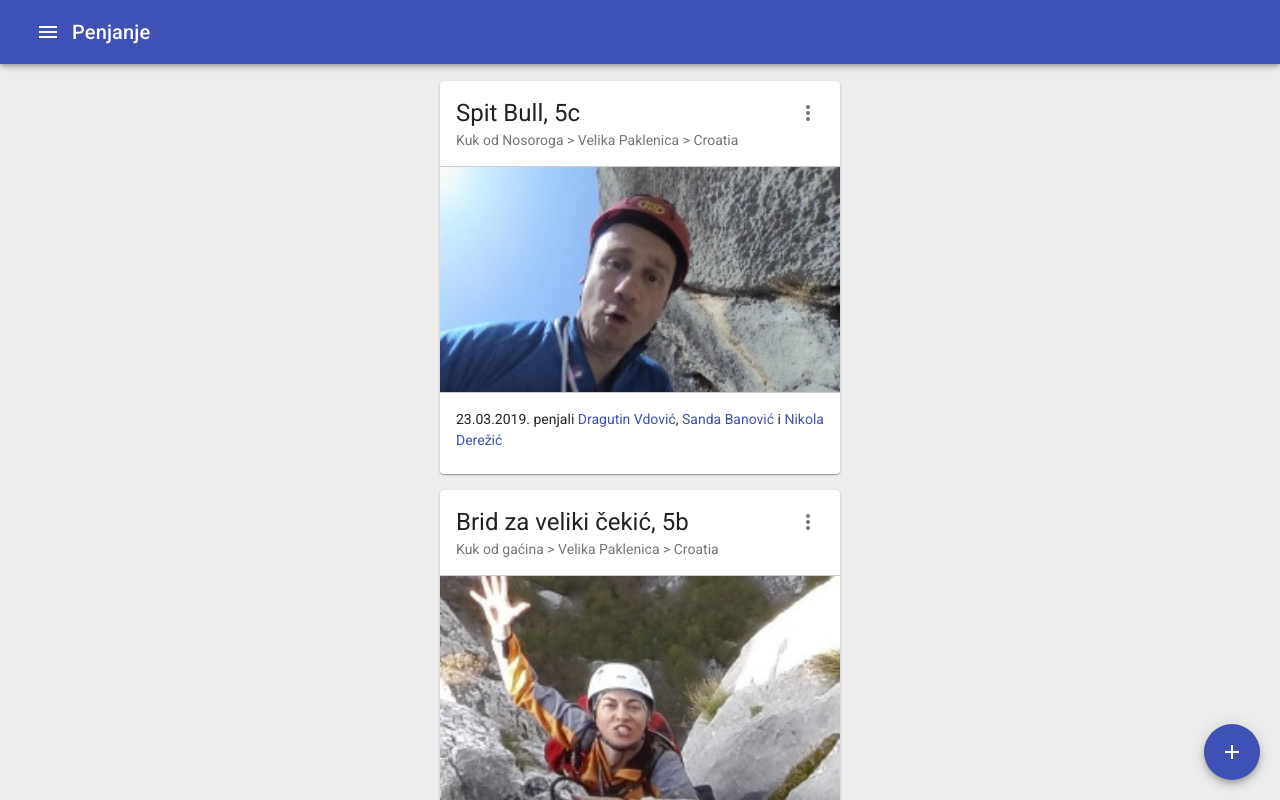
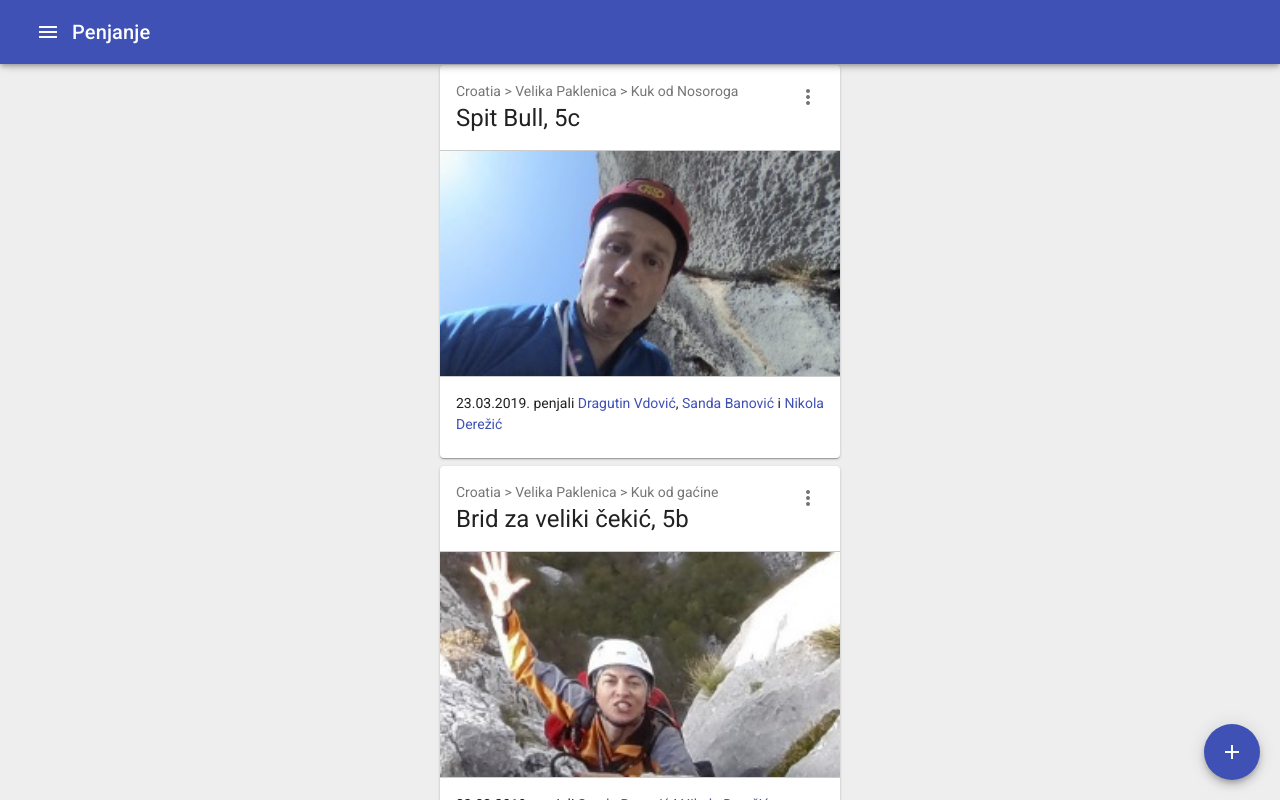
Before and after one commit to knee-cola/portal-penjanje, a React (Create React App) app: page /moji-usponi in a window 1280 px wide. Shown: the top 800 px of the page. Built offline with nearby package versions, Linux system fonts and the light colour scheme.

Commit message:
u CardHeader dodani breadcrumbs-i

```diff
--- a/src/cards/UsponCard.js
+++ b/src/cards/UsponCard.js
@@ -6,11 +6,12 @@ import CardMedia from '@material-ui/core/CardMedia';
 import Typography from '@material-ui/core/Typography';
 import { Link, CardHeader, IconButton, Icon, Menu, MenuItem } from '@material-ui/core';
 import { Link as RouterLink } from 'react-router-dom';
+import CustomCardHeader from '../components/CustomCardHeader';
 
 const styles = {
   card: {
     maxWidth: 400,
-    margin: '1em'
+    marginBottom: '.5em'
   },
   media: {
     height: 0,
@@ -59,14 +60,14 @@ function UsponCard(props) {
   return (
     <Fragment>
       <Card className={classes.card}>
-        <CardHeader
+        <CustomCardHeader
           action={
             <IconButton onClick={handleClick}>
               <Icon>more_vert</Icon>
             </IconButton>
           }
           title={`${imeSmjera}, ${ocjenaSmjera}`}
-          subheader={lokacijaSmjera}
+          breadcrumbs={lokacijaSmjera}
         />
         <CardMedia
           onClick={gotoDetails}
--- /dev/null
+++ b/src/components/CustomCardHeader.js
@@ -0,0 +1,178 @@
+import React from 'react';
+import PropTypes from 'prop-types';
+import classNames from 'classnames';
+import { componentPropType } from '@material-ui/utils';
+import { Typography, withStyles } from '@material-ui/core';
+
+export const styles = {
+  /* Styles applied to the root element. */
+  root: {
+    display: 'flex',
+    alignItems: 'center',
+    padding: 16,
+  },
+  /* Styles applied to the avatar element. */
+  avatar: {
+    flex: '0 0 auto',
+    marginRight: 16,
+  },
+  /* Styles applied to the action element. */
+  action: {
+    flex: '0 0 auto',
+    alignSelf: 'flex-start',
+    marginTop: -8,
+    marginRight: -8,
+  },
+  /* Styles applied to the content wrapper element. */
+  content: {
+    flex: '1 1 auto',
+  },
+  /* Styles applied to the title Typography element. */
+  title: {},
+  /* Styles applied to the subheader Typography element. */
+  subheader: {},
+};
+
+function CardHeader(props) {
+  const {
+    action,
+    avatar,
+    classes,
+    className: classNameProp,
+    component: Component,
+    disableTypography,
+    breadcrumbs: breadcrumbsProp,
+    breadcrumbsTypographyProps,
+    subheader: subheaderProp,
+    subheaderTypographyProps,
+    title: titleProp,
+    titleTypographyProps,
+    ...other
+  } = props;
+
+  let title = titleProp;
+  if (title != null && title.type !== Typography && !disableTypography) {
+    title = (
+      <Typography
+        variant={avatar ? 'body2' : 'headline'}
+        internalDeprecatedVariant
+        className={classes.title}
+        component="span"
+        {...titleTypographyProps}
+      >
+        {title}
+      </Typography>
+    );
+  }
+
+  let breadcrumbs = breadcrumbsProp;
+  if (breadcrumbs != null && breadcrumbs.type !== Typography && !disableTypography) {
+    breadcrumbs = (
+      <Typography
+        variant={avatar ? 'body2' : 'body1'}
+        className={classes.subheader}
+        color="textSecondary"
+        component="span"
+        {...breadcrumbsTypographyProps}
+      >
+        {breadcrumbs}
+      </Typography>
+    );
+  }
+
+  let subheader = subheaderProp;
+  if (subheader != null && subheader.type !== Typography && !disableTypography) {
+    subheader = (
+      <Typography
+        variant={avatar ? 'body2' : 'body1'}
+        className={classes.subheader}
+        color="textSecondary"
+        component="span"
+        {...subheaderTypographyProps}
+      >
+        {subheader}
+      </Typography>
+    );
+  }
+
+  return (
+    <Component className={classNames(classes.root, classNameProp)} {...other}>
+      {avatar && <div className={classes.avatar}>{avatar}</div>}
+      <div className={classes.content}>
+        {breadcrumbs}
+        {title}
+        {subheader}
+      </div>
+      {action && <div className={classes.action}>{action}</div>}
+    </Component>
+  );
+}
+
+CardHeader.propTypes = {
+  /**
+   * The action to display in the card header.
+   */
+  action: PropTypes.node,
+  /**
+   * The Avatar for the Card Header.
+   */
+  avatar: PropTypes.node,
+  /**
+   * Override or extend the styles applied to the component.
+   * See [CSS API](#css-api) below for more details.
+   */
+  classes: PropTypes.object.isRequired,
+  /**
+   * @ignore
+   */
+  className: PropTypes.string,
+  /**
+   * The component used for the root node.
+   * Either a string to use a DOM element or a component.
+   */
+  component: componentPropType,
+  /**
+   * If `true`, the children won't be wrapped by a Typography component.
+   * This can be useful to render an alternative Typography variant by wrapping
+   * the `title` text, and optional `subheader` text
+   * with the Typography component.
+   */
+  disableTypography: PropTypes.bool,
+  /**
+   * The content of the component.
+   */
+  breadcrumbs: PropTypes.node,
+  /**
+   * These props will be forwarded to the breadcrumbs
+   * (as long as disableTypography is not `true`).
+   */
+  breadcrumbsTypographyProps: PropTypes.object,
+  /**
+   * The content of the Card Title.
+   */
+  /**
+   * The content of the component.
+   */
+  subheader: PropTypes.node,
+  /**
+   * These props will be forwarded to the subheader
+   * (as long as disableTypography is not `true`).
+   */
+  subheaderTypographyProps: PropTypes.object,
+  /**
+   * The content of the Card Title.
+   */
+  title: PropTypes.node,
+  /**
+   * These props will be forwarded to the title
+   * (as long as disableTypography is not `true`).
+   */
+  titleTypographyProps: PropTypes.object,
+};
+
+CardHeader.defaultProps = {
+  component: 'div',
+  disableTypography: false,
+};
+
+export default withStyles(styles, { name: 'MuiCardHeader' })(CardHeader);
--- a/src/data-store/DataStore.js
+++ b/src/data-store/DataStore.js
@@ -38,7 +38,7 @@ export const smjerovi = [
     {
         id:'velebitas',
         imeSmjera:'Velebitaš',
-        lokacijaSmjera:'Sjeverna stijena > Anića kuk > Velika Paklenica > Croatia',
+        lokacijaSmjera:'Croatia > Velika Paklenica > Anića kuk > Sjeverna stijena',
         ocjenaSmjera:'6a+',
         thumb: SkicaVelebitas,
     },
@@ -46,21 +46,21 @@ export const smjerovi = [
         id:'spit-bull',
         imeSmjera:'Spit Bull',
         ocjenaSmjera:'5c',
-        lokacijaSmjera:'Kuk od Nosoroga > Velika Paklenica > Croatia',
+        lokacijaSmjera:'Croatia > Velika Paklenica > Kuk od Nosoroga',
         thumb: SkicaSpitBull,
     },
     {
         id: 'brid-za-cekic',
         imeSmjera:'Brid za veliki čekić',
         ocjenaSmjera:'5b',
-        lokacijaSmjera:'Kuk od gaćina > Velika Paklenica > Croatia',
+        lokacijaSmjera:'Croatia > Velika Paklenica > Kuk od gaćine',
         thumb: SkicaBridZaCekic,
     },
     {
         id: 'pripravniska-grapa',
         imeSmjera:'Pripravniška grapa',
         ocjenaSmjera:'VI+ / M3',
-        lokacijaSmjera:'Mala Mojstrovka > Julijske alpe > Slovenija',
+        lokacijaSmjera:'Slovenija > Julijske alpe > Mala Mojstrovka',
         thumb: SkicaPripravniska,
     },
 
--- a/src/details/UsponDetails.js
+++ b/src/details/UsponDetails.js
@@ -9,11 +9,11 @@ import { Link as RouterLink } from 'react-router-dom';
 import ImageGallery from '../components/ImageGallery';
 import { usponByID }from '../data-store/DataStore';
 import Slide from '@material-ui/core/Slide';
+import CustomCardHeader from '../components/CustomCardHeader';
 
 const styles = {
   card: {
-    maxWidth: 400,
-    margin: '1em'
+    maxWidth: 400
   },
   media: {
     height: 0,
@@ -44,19 +44,17 @@ function UsponDetails({ match:{ params:{id}}, classes }) {
             image={titleImage}
           />
         </Slide>
-        <CardHeader
+        <CustomCardHeader
           action={
             <IconButton onClick={handleClick}>
               <Icon>more_vert</Icon>
             </IconButton>
           }
+          breadcrumbs={lokacijaSmjera}
           title={`${imeSmjera}, ${ocjenaSmjera}`}
-          subheader={lokacijaSmjera}
+          subheader= {<Fragment>{datumUspona} penjali {penjaci.map(({nick, ime, prezime}, ix, self)=> <Fragment key={nick}>{ix===0 ? '': (ix === self.length-1 ? ' i ' : ', ')}<Link component={RouterLink} to={`@${nick}`}>{ime} {prezime}</Link></Fragment>)} </Fragment>}
         />
         <CardContent>
-          <Typography component="p">
-            {datumUspona} penjali {penjaci.map(({nick, ime, prezime}, ix, self)=> <Fragment key={nick}>{ix===0 ? '': (ix === self.length-1 ? ' i ' : ', ')}<Link component={RouterLink} to={`@${nick}`}>{ime} {prezime}</Link></Fragment>)}
-          </Typography>
           <Typography component="p" className={classes.notes}>
             {napomena}
           </Typography>
```
